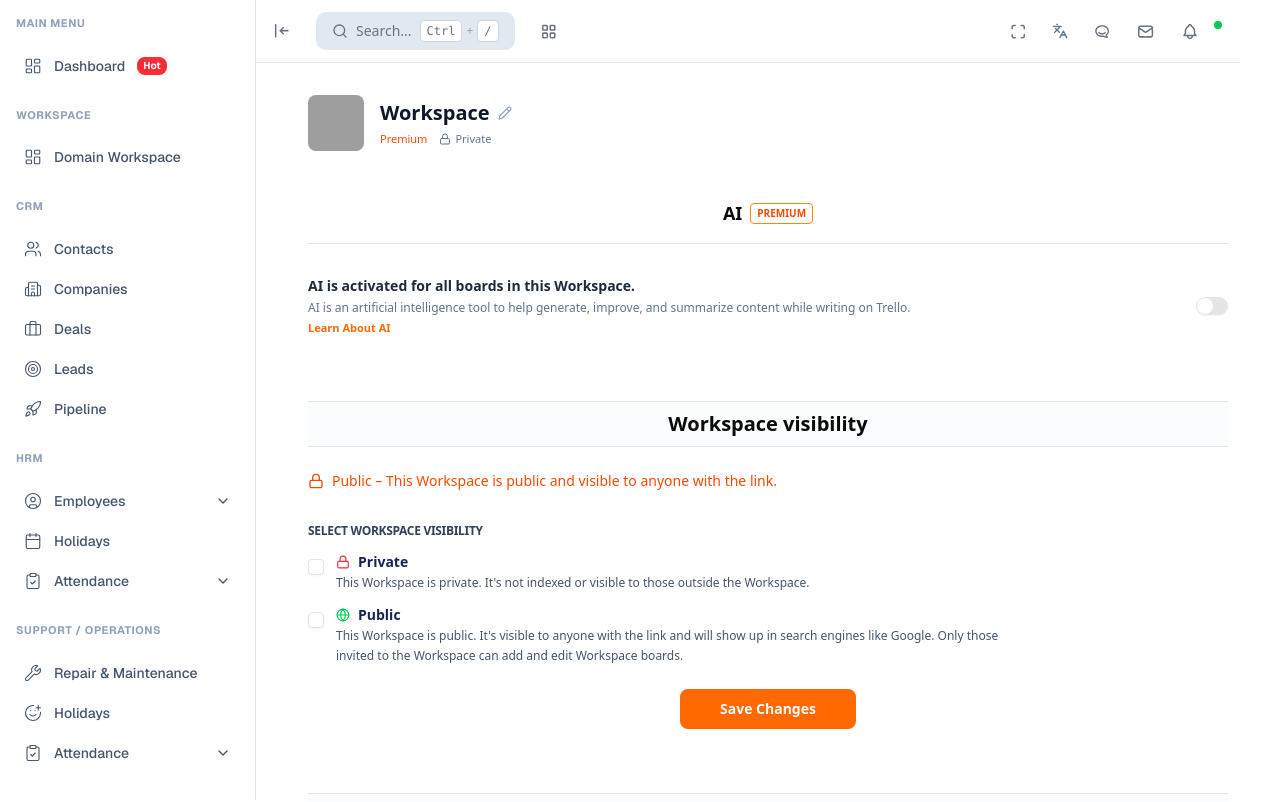
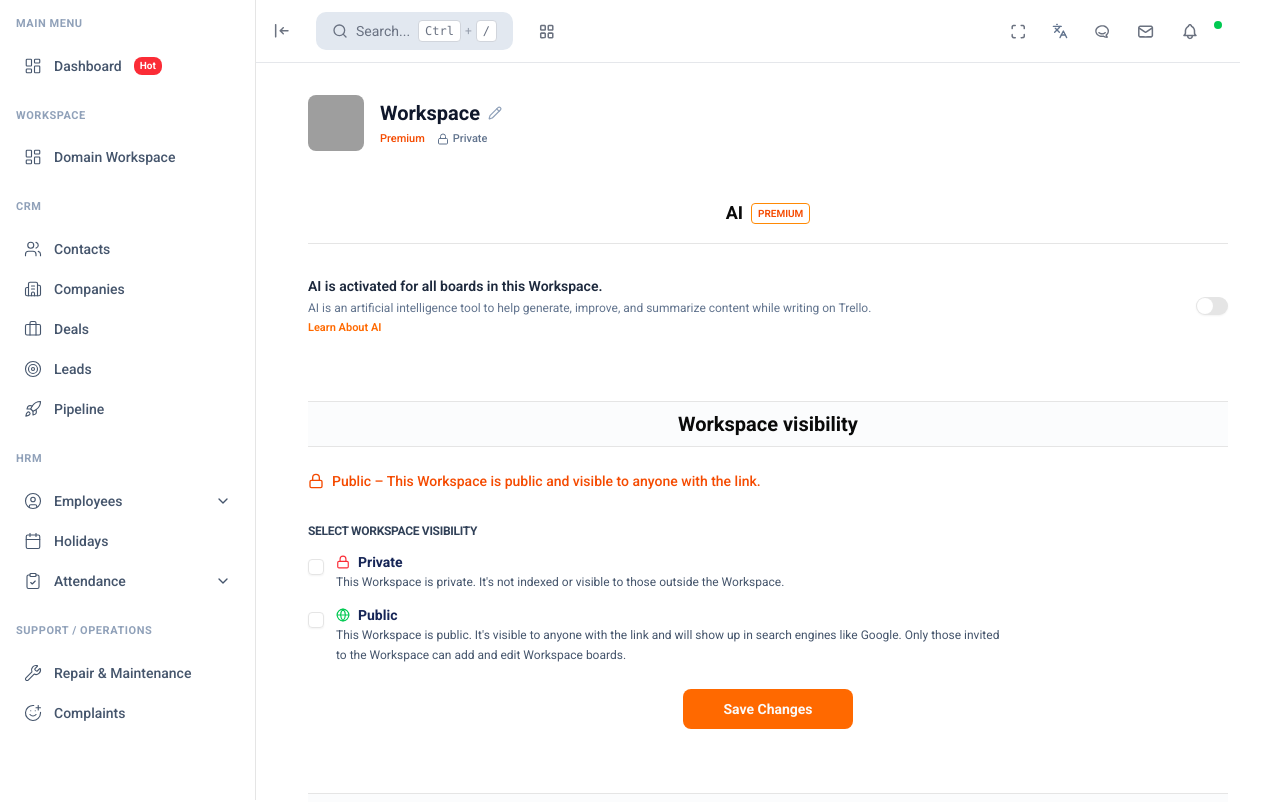
Before and after one commit to AmanDhungel/ramworks, a Next.js app: page /domain-workspace/settings in a window 1280 px wide. Shown: the top 802 px of the page. Built offline with nearby package versions, Linux system fonts and the light colour scheme; grey boxes are pictures that could not be loaded.

Commit message:
font and some ui changes according to design

```diff
--- a/app/globals.css
+++ b/app/globals.css
@@ -1,3 +1,4 @@
+@import url('https://fonts.googleapis.com/css2?family=Archivo:ital,wght@0,100..900;1,100..900&family=Bricolage+Grotesque:opsz,wght@12..96,200..800&family=Merriweather:ital,wght@0,300;0,400;0,700;0,900;1,300;1,400;1,700;1,900&family=Montserrat:ital,wght@0,100..900;1,100..900&family=Nunito:ital,wght@0,200..1000;1,200..1000&family=Playfair+Display+SC:ital,wght@0,400;0,700;0,900;1,400;1,700;1,900&family=Poppins:ital,wght@0,100;0,200;0,300;0,400;0,500;0,600;0,700;0,800;0,900;1,100;1,200;1,300;1,400;1,500;1,600;1,700;1,800;1,900&family=Roboto:ital,wght@0,100..900;1,100..900&family=Work+Sans:ital,wght@0,100..900;1,100..900&display=swap');
 @import "tailwindcss";
 @import "tw-animate-css";
 
@@ -50,6 +51,7 @@
   --radius: 0.625rem;
   --background: oklch(1 0 0);
   --foreground: oklch(0.145 0 0);
+  --font-family: "Roboto", sans-serif;
   --card: oklch(1 0 0);
   --card-foreground: oklch(0.145 0 0);
   --popover: oklch(1 0 0);
@@ -118,6 +120,7 @@
 @layer base {
   * {
     @apply border-border outline-ring/50;
+    font-family: var(--font-family);
   }
 
   body {
--- a/app/layout.tsx
+++ b/app/layout.tsx
@@ -1,18 +1,14 @@
 import type { Metadata } from "next";
-import { Geist, Geist_Mono } from "next/font/google";
+import { Geist, Geist_Mono, Roboto } from "next/font/google";
 import "./globals.css";
 
 import DashboardLayout from "@/components/ComponentsLayout";
 import TanStackProvider from "@/components/TanStackProvider";
 
-const geistSans = Geist({
-  variable: "--font-geist-sans",
+const roboto = Roboto({
+  variable: "--font-roboto",
   subsets: ["latin"],
-});
-
-const geistMono = Geist_Mono({
-  variable: "--font-geist-mono",
-  subsets: ["latin"],
+  weight: ["100", "300", "400", "500", "700", "900"],
 });
 
 export const metadata: Metadata = {
@@ -28,7 +24,7 @@ export default function RootLayout({
   return (
     <html lang="en">
       <body
-        className={`${geistSans.variable} ${geistMono.variable} antialiased flex`}>
+        className={`${roboto.variable} ${roboto.variable} antialiased flex`}>
         <TanStackProvider>
           <DashboardLayout>{children}</DashboardLayout>
         </TanStackProvider>
--- a/components/Sidebar.tsx
+++ b/components/Sidebar.tsx
@@ -6,20 +6,9 @@ import {
   Briefcase,
   Target,
   Rocket,
-  BarChart3,
-  Activity,
   UserCircle,
-  Ticket,
   Calendar,
   ClipboardCheck,
-  GraduationCap,
-  TrendingUp,
-  LogOut,
-  XCircle,
-  Wrench,
-  MessageSquare,
-  Box,
-  UserCog,
   ChevronDown,
   LucideIcon,
   WrenchIcon,
@@ -132,16 +121,10 @@ const menuData: NavGroup[] = [
         link: "/support-operation/repair-maintenance",
       },
       {
-        title: "Holidays",
+        title: "Complaints",
         icon: SmilePlus,
         link: "/support-operation/complaints",
         hasDropdown: false,
-      },
-      {
-        title: "Attendance",
-        icon: ClipboardCheck,
-        hasDropdown: true,
-        children: [{ title: "Daily Log", link: "/hrm/attendance/log" }],
       },
     ],
   },
@@ -160,7 +143,6 @@ const Sidebar = () => {
     <div className="w-64 h-screen bg-white border-r overflow-y-auto flex flex-col p-4 font-sans text-sm text-slate-600">
       {menuData.map((group, idx) => (
         <div key={idx} className="mb-6">
-          {/* Group Label */}
           <p className="text-[11px] font-bold text-slate-400 mb-4 tracking-wider uppercase">
             {group.groupLabel}
           </p>
@@ -171,7 +153,6 @@ const Sidebar = () => {
 
               return (
                 <div key={item.title}>
-                  {/* Parent Menu Item */}
                   <button
                     onClick={() =>
                       item.hasDropdown && toggleDropdown(item.title)
@@ -202,7 +183,6 @@ const Sidebar = () => {
                     )}
                   </button>
 
-                  {/* Dropdown Children */}
                   {item.hasDropdown && isOpen && (
                     <div className="ml-9 mt-1 space-y-1">
                       {item.children?.map((child) => (
--- a/components/ui/checkbox.tsx
+++ b/components/ui/checkbox.tsx
@@ -1,10 +1,10 @@
-"use client"
+"use client";
 
-import * as React from "react"
-import * as CheckboxPrimitive from "@radix-ui/react-checkbox"
-import { CheckIcon } from "lucide-react"
+import * as React from "react";
+import * as CheckboxPrimitive from "@radix-ui/react-checkbox";
+import { CheckIcon } from "lucide-react";
 
-import { cn } from "@/lib/utils"
+import { cn } from "@/lib/utils";
 
 function Checkbox({
   className,
@@ -14,19 +14,17 @@ function Checkbox({
     <CheckboxPrimitive.Root
       data-slot="checkbox"
       className={cn(
-        "peer border-input dark:bg-input/30 data-[state=checked]:bg-primary data-[state=checked]:text-primary-foreground dark:data-[state=checked]:bg-primary data-[state=checked]:border-primary focus-visible:border-ring focus-visible:ring-ring/50 aria-invalid:ring-destructive/20 dark:aria-invalid:ring-destructive/40 aria-invalid:border-destructive size-4 shrink-0 rounded-[4px] border shadow-xs transition-shadow outline-none focus-visible:ring-[3px] disabled:cursor-not-allowed disabled:opacity-50",
+        "peer border-input dark:bg-input/30 data-[state=checked]:bg-orange-500 data-[state=checked]:text-white dark:data-[state=checked]:bg-primary data-[state=checked]:border-primary focus-visible:border-ring focus-visible:ring-ring/50 aria-invalid:ring-destructive/20 dark:aria-invalid:ring-destructive/40 aria-invalid:border-destructive size-4 shrink-0 rounded-[4px] border shadow-xs transition-shadow outline-none focus-visible:ring-[3px] disabled:cursor-not-allowed disabled:opacity-50",
         className
       )}
-      {...props}
-    >
+      {...props}>
       <CheckboxPrimitive.Indicator
         data-slot="checkbox-indicator"
-        className="grid place-content-center text-current transition-none"
-      >
+        className="grid place-content-center text-current transition-none">
         <CheckIcon className="size-3.5" />
       </CheckboxPrimitive.Indicator>
     </CheckboxPrimitive.Root>
-  )
+  );
 }
 
-export { Checkbox }
+export { Checkbox };
--- a/components/ui/progress.tsx
+++ b/components/ui/progress.tsx
@@ -20,7 +20,7 @@ function Progress({
       {...props}>
       <ProgressPrimitive.Indicator
         data-slot="progress-indicator"
-        className="bg-primary h-full w-full flex-1 transition-all"
+        className="bg-orange-500 h-full w-full flex-1 transition-all"
         style={{ transform: `translateX(-${100 - (value || 0)}%)` }}
       />
     </ProgressPrimitive.Root>
```
